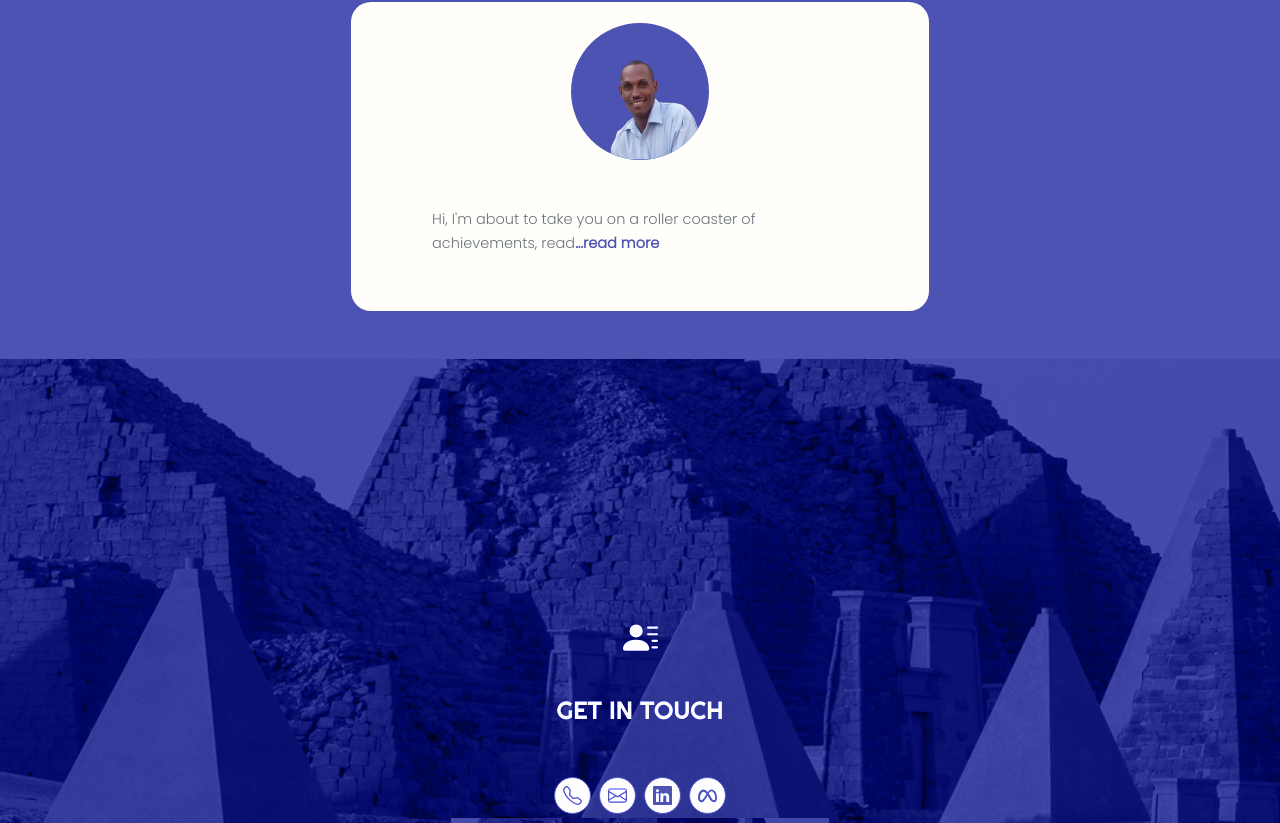
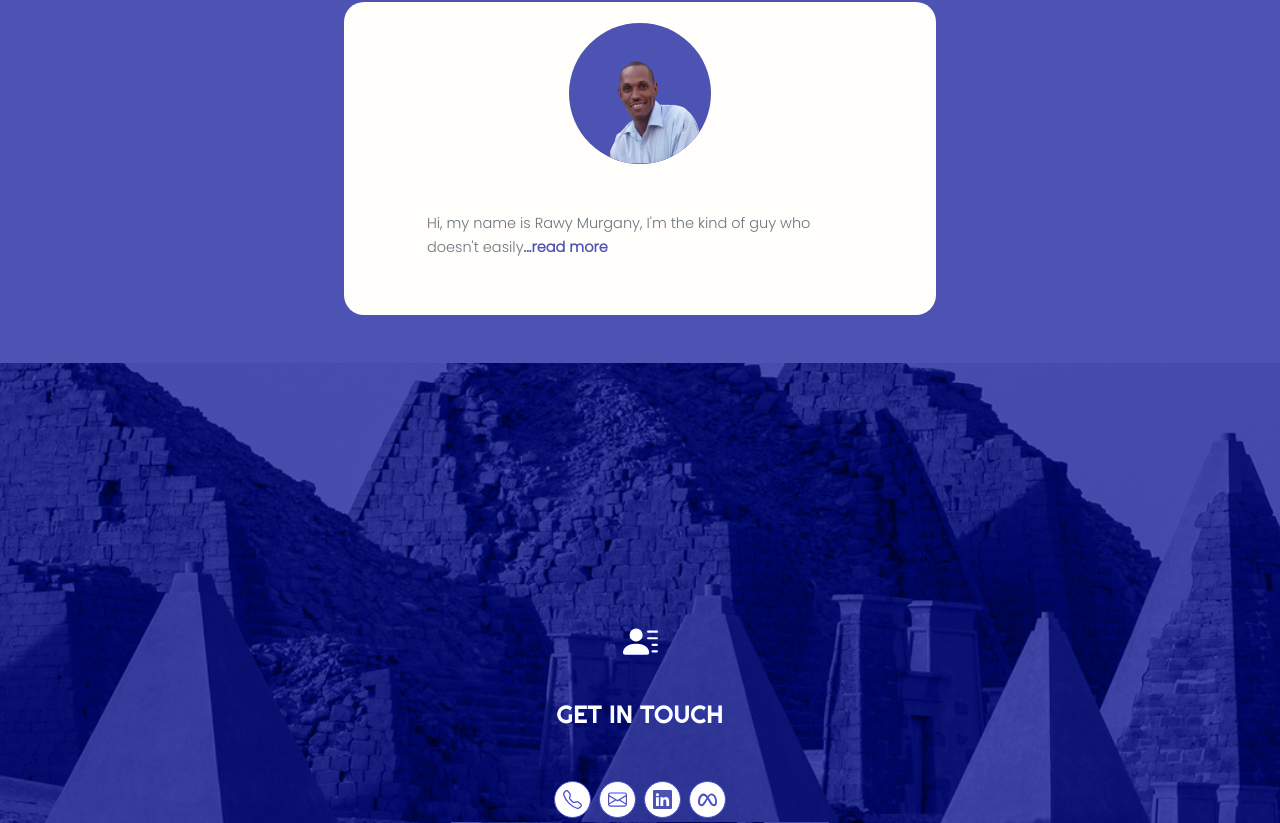
Before and after one commit to Murgany/portfolio, a React (Create React App) app: page / in a window 1280 px wide. Shown: the part 2356-3179 px from the top of the page. Built offline with nearby package versions, Linux system fonts and the light colour scheme.

Commit message:
Update About.js

```diff
--- a/src/components/About.js
+++ b/src/components/About.js
@@ -41,7 +41,7 @@ const About = () => {
 
               <ReadMore style={{ content:"A", whiteSpace: "pre" }}>
 
-              Hi, I'm about to take you on a roller coaster of achievements, ready? ...
+              Hi, my name is Rawy Murgany,
               I'm the kind of guy who doesn't easily give in to life excuses,
               I didn't have the privilege of acquiring a university degree,
               so I taught myself how to repair phones, then computers and now I'm happy to say that after these and other work experiences,
@@ -51,7 +51,8 @@ const About = () => {
               I was born in Sudan, grew up a refugee in Uganda and living as a refugee in Egypt.
               Being a refugee comes with lots of difficulties and barriers,
               that's why you will see sudden changes in careers and a gap in my profile.
-              The result is a cocktail of diverse experiences that perfectly work together when needed (See Experience section in my linkedin profile).
+              The result is a cocktail of diverse experiences that perfectly work together when needed.
+              I'm about to take you on a roller coaster of hard earned achievements, ready? ...(click my linkedin profile below).
               </ReadMore>
             </h6>
           </Col>
```
